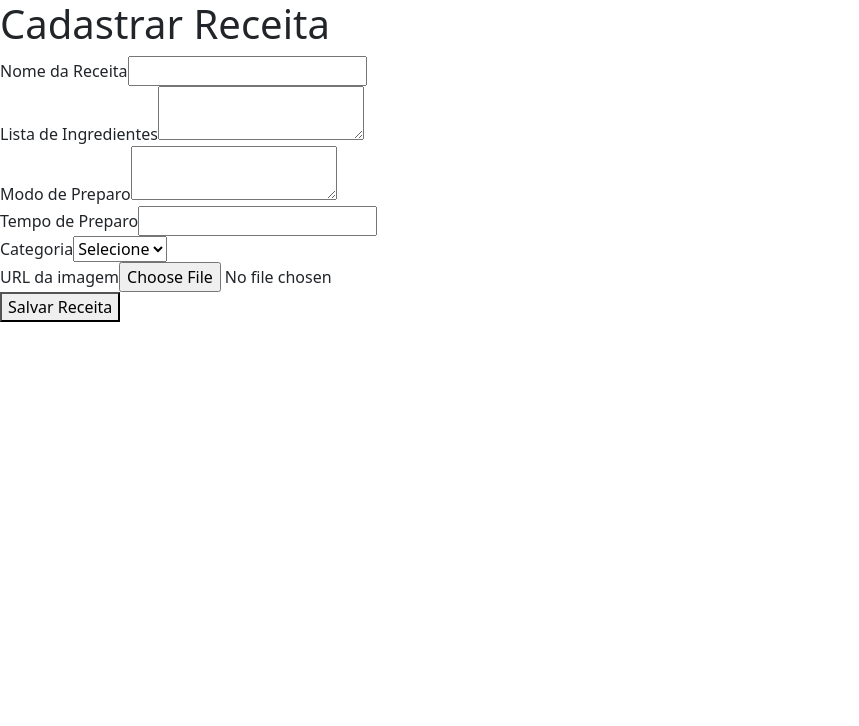
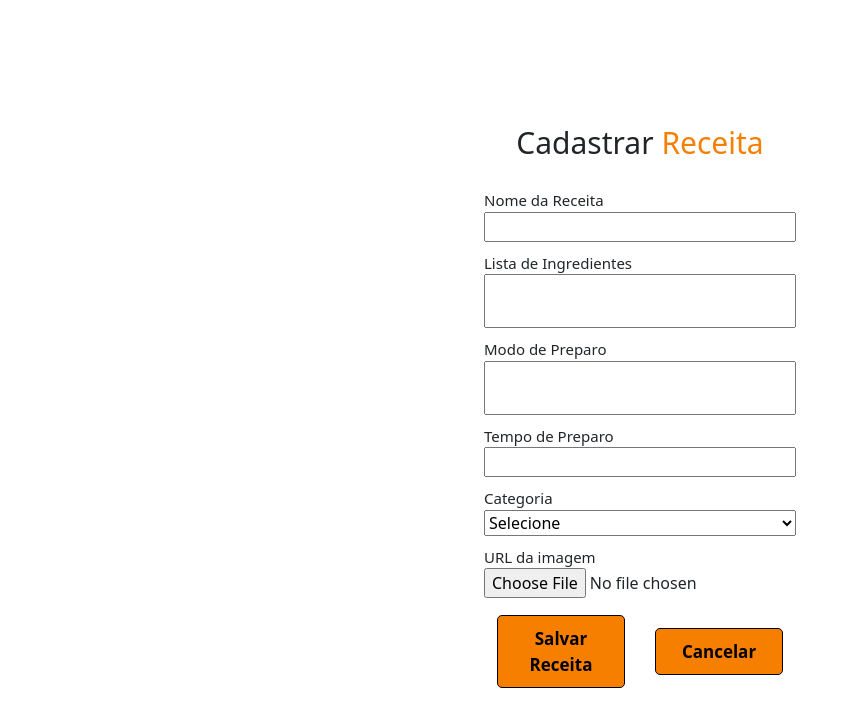
Before and after one commit to davimaciel023/Platafoma-de-compartilhamento-de-receitas, an Angular app in the folder compartilhamentoDeReceitas/: page /cadastroReceita in a window 1280 px wide. Shown: the top 726 px of the page, without its empty margins (0-859 px from the left). Built offline with nearby package versions, Linux system fonts and the light colour scheme.

Commit message:
configurando css

```diff
--- a/compartilhamentoDeReceitas/src/app/pages/components/cadastro/cadastro.component.html
+++ b/compartilhamentoDeReceitas/src/app/pages/components/cadastro/cadastro.component.html
@@ -1,5 +1,5 @@
 <section>
-  <h1>Cadastrar Receita</h1>
+  <h1>Cadastrar <span>Receita</span></h1>
 
   <form [formGroup]="form" (ngSubmit)="salvar()">
     <div class="campo-form">
@@ -37,6 +37,9 @@
       <input type="file" id="imagem" (change)="arquivoSelecionado($event)">
     </div>
 
-    <button type="submit">Salvar Receita</button>
+    <div class="btn">
+      <button type="submit">Salvar Receita</button>
+      <button (click)="cancelar()">Cancelar</button>
+    </div>
   </form>
 </section>
--- a/compartilhamentoDeReceitas/src/app/pages/components/cadastro/cadastro.component.scss
+++ b/compartilhamentoDeReceitas/src/app/pages/components/cadastro/cadastro.component.scss
@@ -0,0 +1,64 @@
+section {
+  width: 100%;
+  height: 100vh;
+  display: flex;
+  flex-direction: column;
+  justify-content: center;
+  align-items: center;
+
+  h1 {
+    font-size: 30px;
+    padding: 20px 0;
+
+    span {
+      color: #F77F00;
+    }
+  }
+
+  form {
+    display: flex;
+    flex-direction: column;
+    gap: 10px;
+
+    .campo-form {
+      display: flex;
+      flex-direction: column;
+
+      label {
+        font-size: 15px;
+        font-weight: 500;
+      }
+
+      input {
+
+      }
+
+      textarea {
+        resize: none;
+      }
+    }
+
+    .btn {
+      display: flex;
+      justify-content: space-between;
+      align-items: center;
+      gap: 30px;
+
+      button {
+        background-color: #F77F00;
+        width: 100%;
+        padding: 10px;
+        border-radius: 5px;
+        border: 1px solid black;
+        transition: .2s ease-in-out;
+        font-size: 17px;
+        font-weight: 600;
+      }
+
+      button:hover {
+        scale: 1.05;
+        background-color: #FFF8F0;
+      }
+    }
+  }
+}
--- a/compartilhamentoDeReceitas/src/app/pages/components/cadastro/cadastro.component.ts
+++ b/compartilhamentoDeReceitas/src/app/pages/components/cadastro/cadastro.component.ts
@@ -58,4 +58,8 @@ export class CadastroComponent {
     }
   }
 
+  cancelar(){
+    this.router.navigate(['/listagem'])
+  }
+
 }
--- a/compartilhamentoDeReceitas/src/app/pages/listagem/listagem.component.html
+++ b/compartilhamentoDeReceitas/src/app/pages/listagem/listagem.component.html
@@ -1,3 +1,4 @@
+<section>
   <h2>Receitas</h2>
 
   <div class="pesquisas">
@@ -15,13 +16,18 @@
   </div>
 
 
-<div *ngFor="let receita of receitas | categoriaFiltro: categoriaSelecionadas | nomeFilter: buscarPorNome">
+  <div class="card-container">
+    <div *ngFor="let receita of receitas | categoriaFiltro: categoriaSelecionadas | nomeFilter: buscarPorNome" class="card">
       <img [src]="receita.imagem" alt="Imagem da receita" width="100">
       <h3>{{ receita.nome }}</h3>
       <p><strong>Categoria:</strong> {{receita.categoria}}</p>
       <p><strong>Tempo:</strong> {{receita.tempoPreparo}}</p>
-
+      <div class="btn">
         <button (click)="verDetalhe(receita.id)">Detalhes</button>
-  <button (click)="editar(receita.id)">Editar</button>
+        <button (click)="editar(receita.id)"><img src="../../../assets/icons/pencil-square.svg" alt=""></button>
         <button (click)="deletar(receita.id)">Excluir</button>
       </div>
+    </div>
+  </div>
+  <button (click)="cadastrar()">Cadastrar Receita</button>
+</section>
--- a/compartilhamentoDeReceitas/src/app/pages/listagem/listagem.component.scss
+++ b/compartilhamentoDeReceitas/src/app/pages/listagem/listagem.component.scss
@@ -0,0 +1,38 @@
+section {
+  width: 100%;
+  height: 100vh;
+  background: #FFF8F0;
+
+  h2 {
+    font-size: 40px;
+  }
+
+  .card-container {
+    width: 100%;
+    display: flex;
+  }
+
+  .card {
+    display: flex;
+    flex-direction: column;
+    width: 20%;
+    border-radius: 10px;
+    padding: 20px;
+    text-align: center;
+    background-color: #E6CCB2;
+
+    img {
+      margin: 0 auto;
+    }
+
+
+    .btn {
+
+      button {
+        border-radius: 10px;
+        padding: 5px;
+        border: 1px solid black;
+      }
+    }
+  }
+}
--- a/compartilhamentoDeReceitas/src/app/pages/listagem/listagem.component.ts
+++ b/compartilhamentoDeReceitas/src/app/pages/listagem/listagem.component.ts
@@ -45,4 +45,8 @@ export class ListagemComponent {
       })
     }
   }
+
+  cadastrar() {
+    this.router.navigate(['/cadastroReceita'])
+  }
 }
```
Also changed, not shown: compartilhamentoDeReceitas/backend/db.json, compartilhamentoDeReceitas/src/assets/icons/pencil-square.svg (added). Lines whose indentation alone changed are shown as unchanged.
